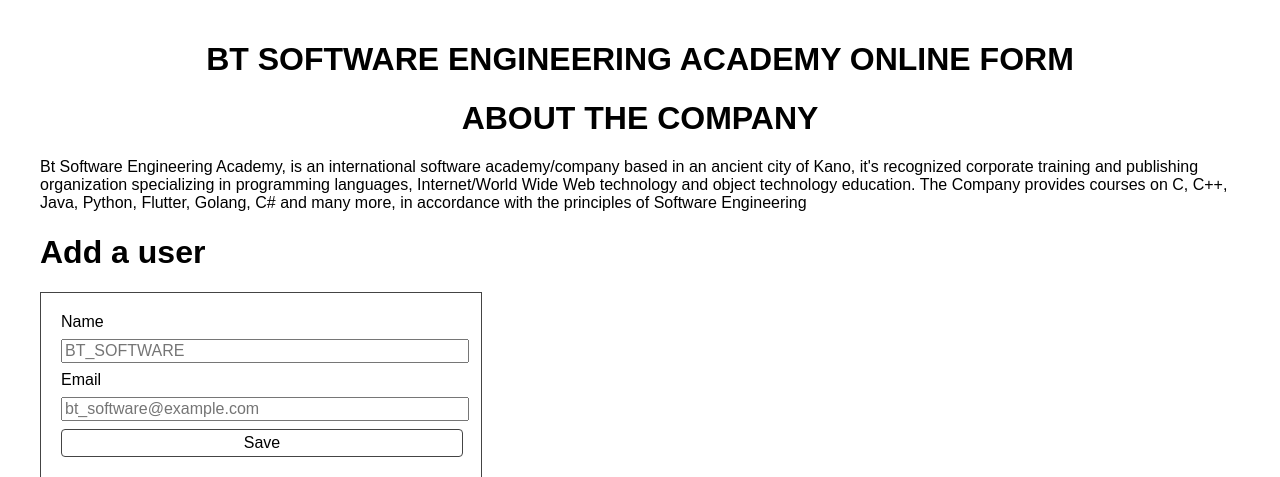
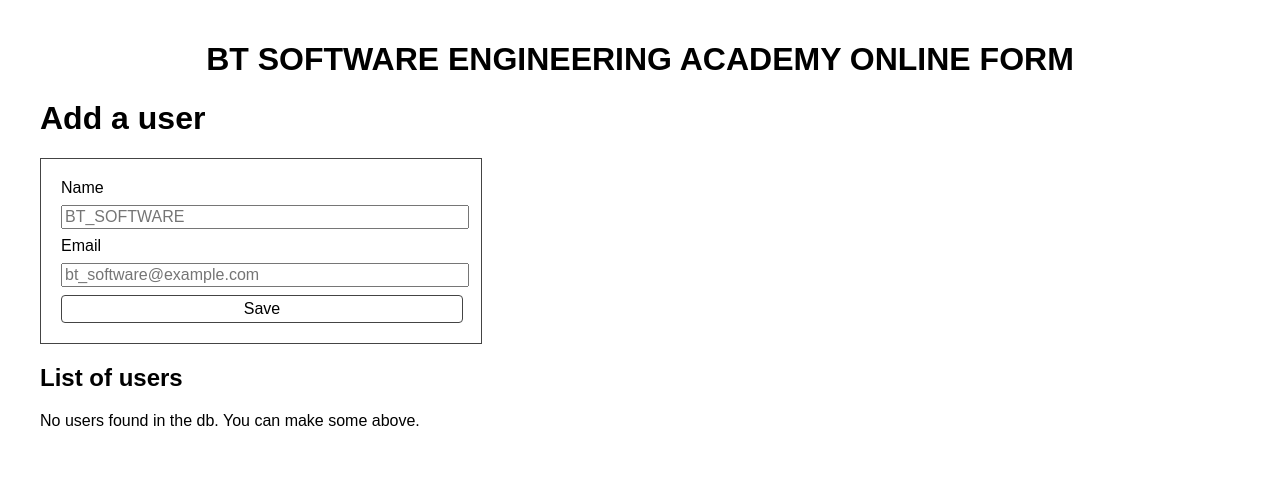
Before and after one commit to Yusuf-Babagana/app, a Flask app: page / in a window 1280 px wide. Shown: the top 477 px of the page. Run offline with Flask 2, Linux system fonts and the light colour scheme.

Commit message:
Update index.html

```diff
--- a/templates/index.html
+++ b/templates/index.html
@@ -2,11 +2,6 @@
 
 {% block body %}
 <h1 align="center">BT SOFTWARE ENGINEERING ACADEMY ONLINE FORM</h1>
-  <h1 align="center">ABOUT THE COMPANY</h1>
-  <p>Bt Software Engineering Academy, is an international software academy/company based in an ancient city of Kano,
-    it's recognized corporate training and publishing organization specializing in programming languages, Internet/World Wide Web technology and object
-    technology education. The Company provides courses on C, C++, Java, Python, Flutter, Golang, C# and many more, in accordance with the principles of
-    Software Engineering</p>
   <h1>Add a user</h1>
   <form action="{{ url_for('user') }}" method="post">
     <label for="name">Name</label>
```
